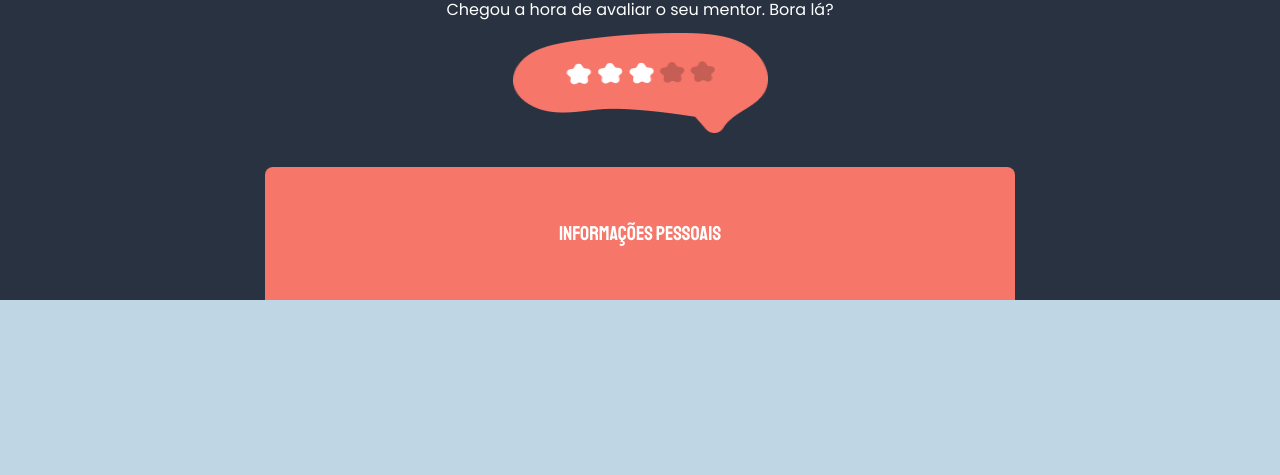
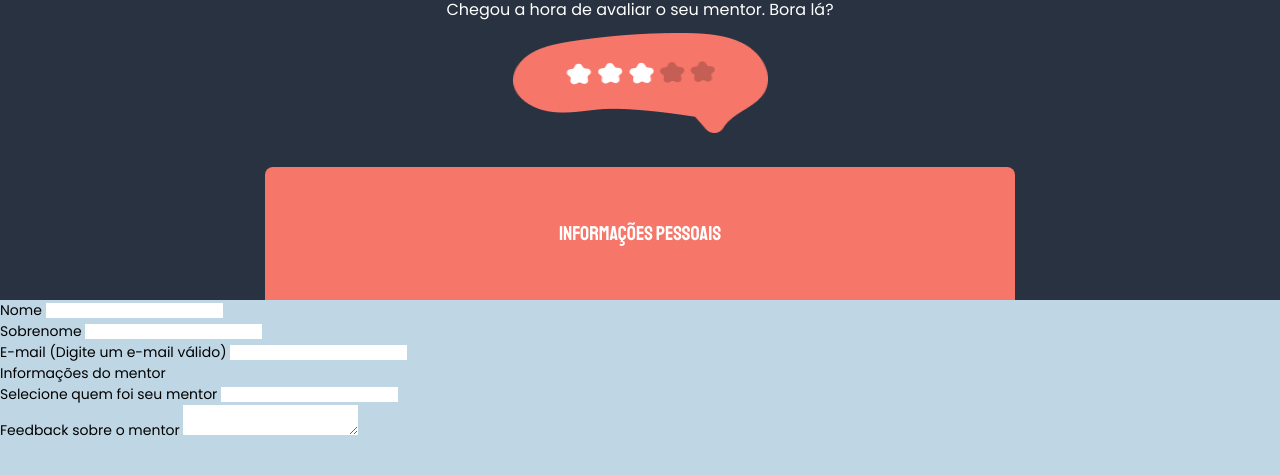
Before and after one commit to goncalvesbruno/Rocketseat, a plain HTML site: page Explorer/Stage3/Projeto1_Form/index.html in a window 1280 px wide. Shown: the part 165-640 px from the top of the page. Drawn offline with Linux system fonts and the light colour scheme.

Commit message:
Add files via upload

```diff
--- a/Explorer/Stage3/Projeto1_Form/index.html
+++ b/Explorer/Stage3/Projeto1_Form/index.html
@@ -33,7 +33,43 @@
     </header>
 
     <form class = "my-form">
+        <fieldset>
+            <div class="personal-info">
+                <div class="nome-sobrenome">
 
+                    <div class="input-wrapper-nome">
+                        <label for="nome">Nome</label>
+                        <input type="text" id="nome">
+                    </div>
+
+                    <div class="input-wrapper-sobrenome">
+                        <label for="sobrenome">Sobrenome</label>
+                        <input type="text" id="sobrenome">
+                    </div>
+                </div>
+
+                <div class="input-wrapper">
+                    <label for="e-mail">E-mail <span>(Digite um e-mail válido)</span></label>
+                    <input type="text" id="e-mail">
+                </div>
+            </div>
+
+
+            <div class="fieldset-wrapper">
+                <legend>Informações do mentor</legend>
+
+                <div class="input-wrapper">
+                    <label for="mentor">Selecione quem foi seu mentor</label>
+                    <input type="text" id=" mentor">
+                </div>
+
+                <div class="input-wrapper">
+                    <label for="feedback">Feedback sobre o mentor</label>
+                    <textarea type="text" id=" feedback"></textarea>
+                </div>
+
+            </div>
+        </fieldset>
     </form>
 </body>
 </html>
```
